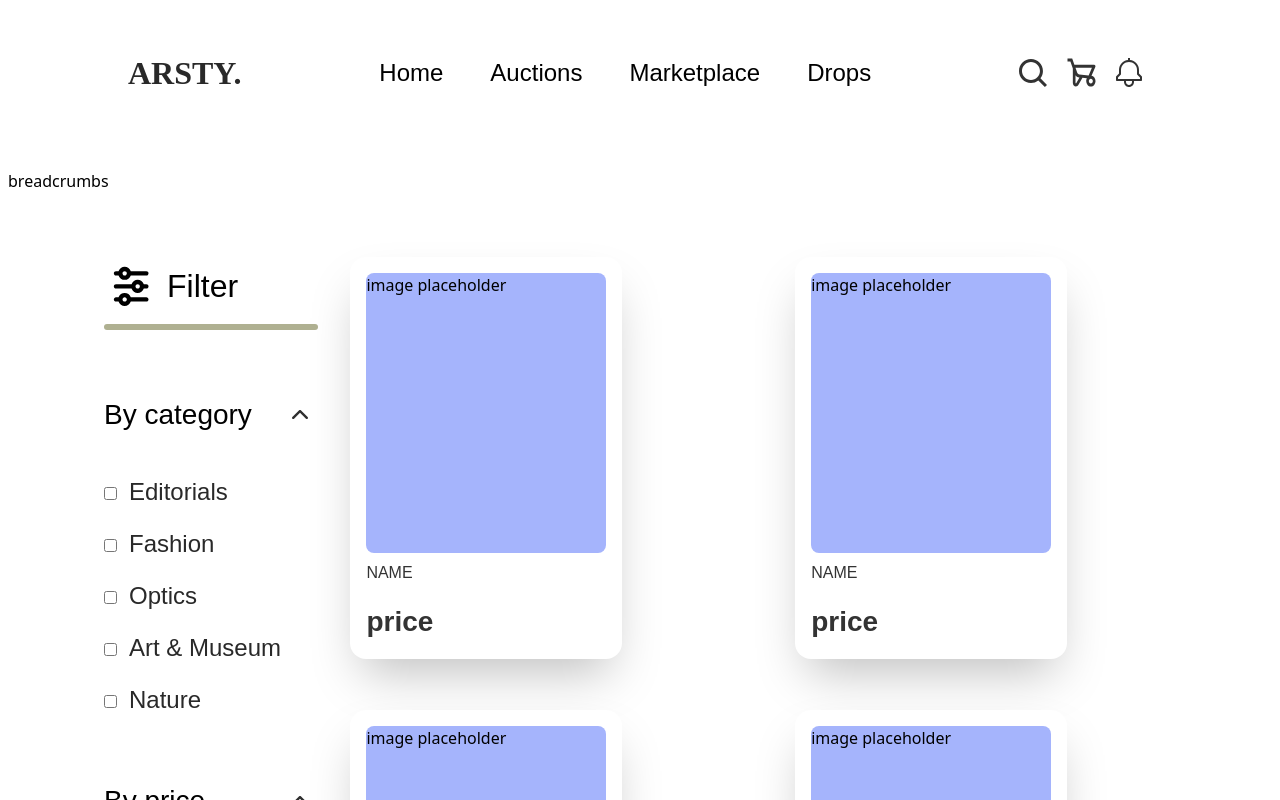
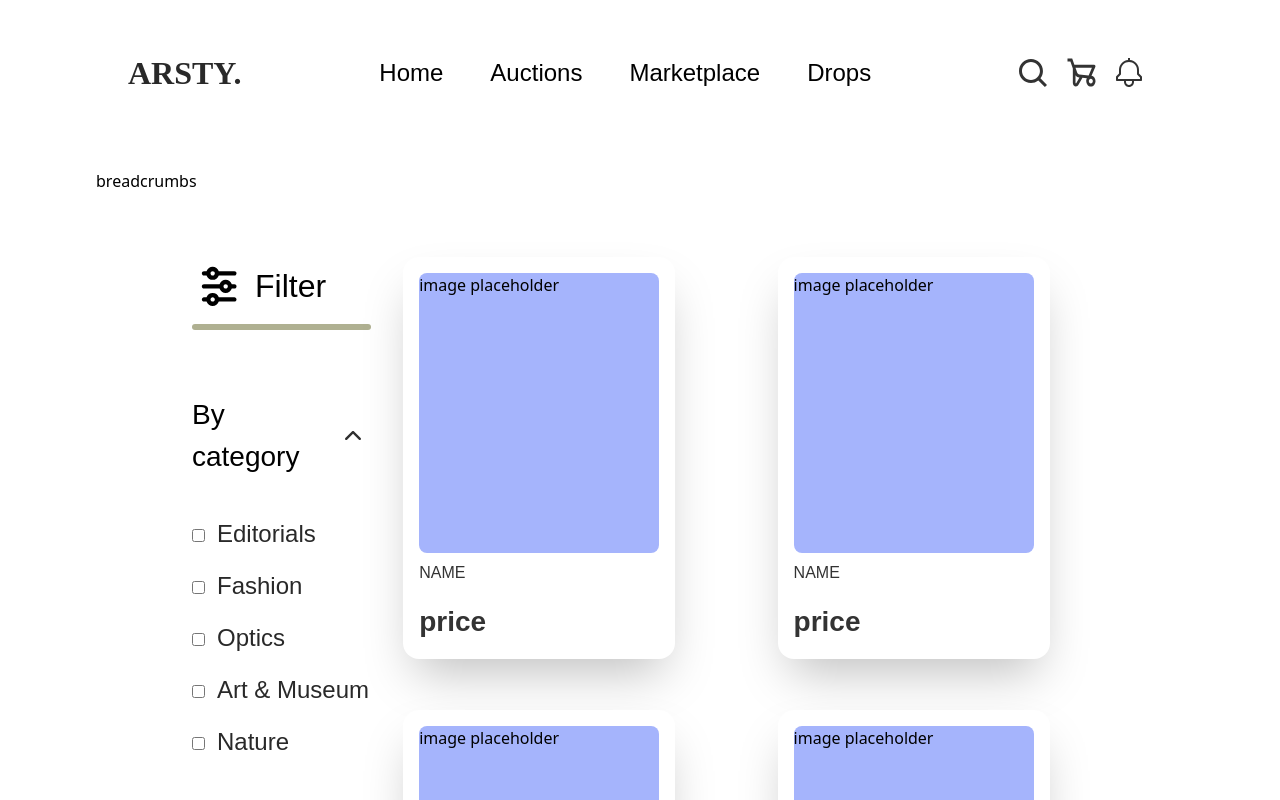
Before and after one commit to eniiku/Artsy, a React (Vite) app: page /marketplace in a window 1280 px wide. Shown: the top 800 px of the page. Built offline with nearby package versions, Linux system fonts and the light colour scheme; a web font is replaced by a local one.

Commit message:
fix(Marketplace): fix padding on market layout page

```diff
--- a/src/views/Marketplace/Layout/MarketLayout.tsx
+++ b/src/views/Marketplace/Layout/MarketLayout.tsx
@@ -1,8 +1,9 @@
 import { Outlet } from 'react-router-dom';
+import styles from '../../../styles';
 
 const MarketLayout = () => {
   return (
-    <div className='mx-2'>
+    <div className={`${styles.xPadding}`}>
       <div className='my-6'>breadcrumbs</div>
 
       <Outlet />
```
